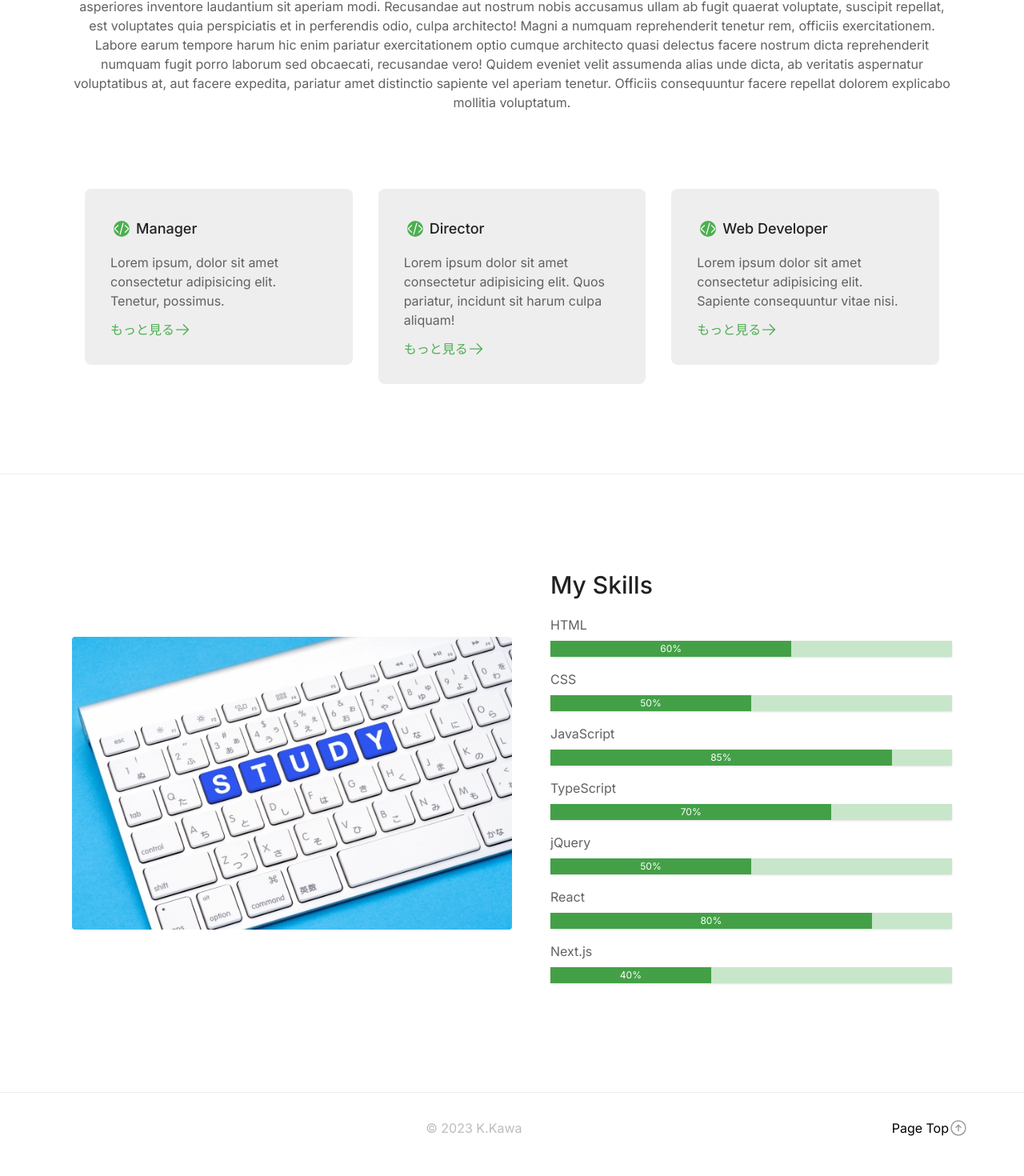
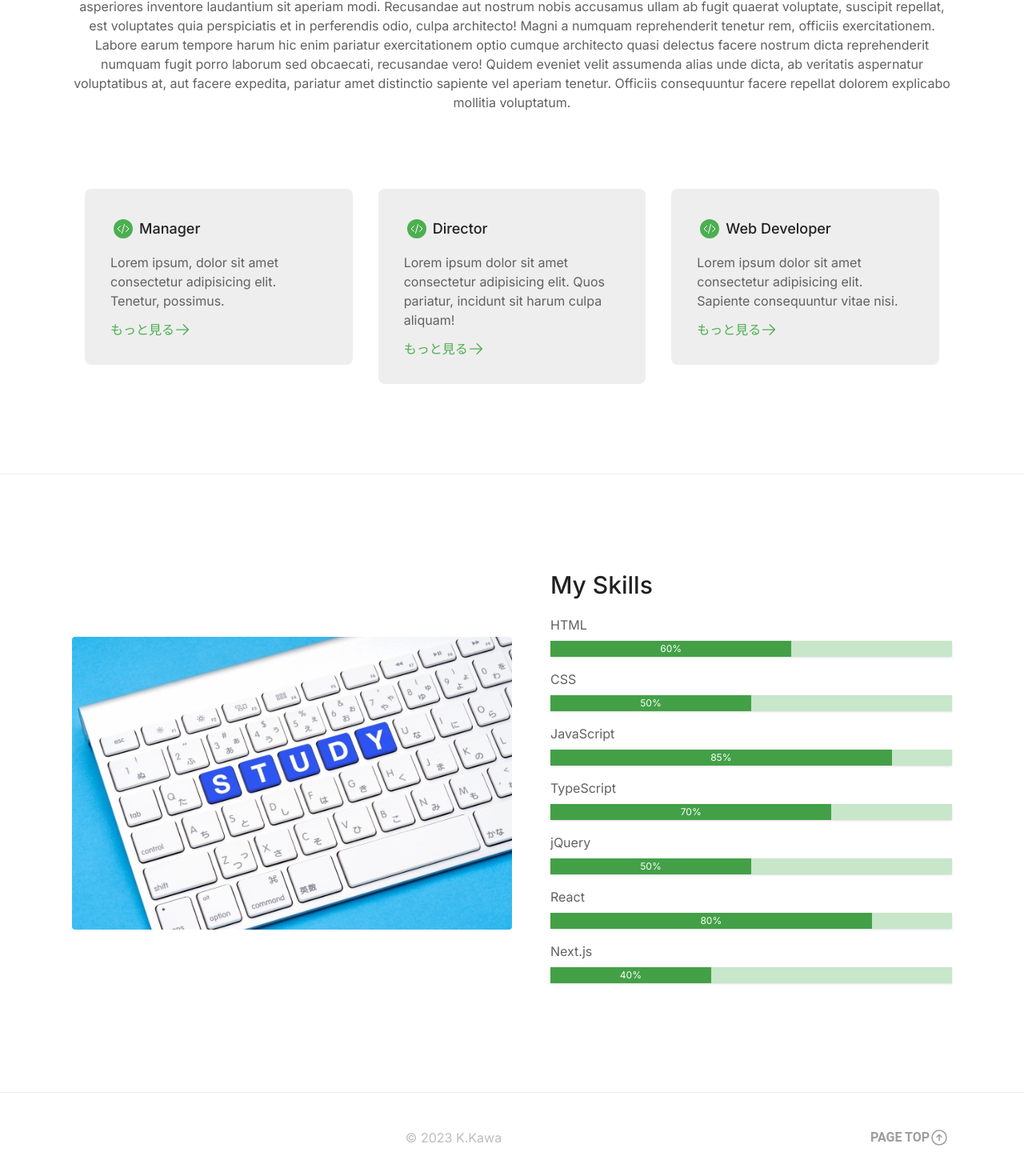
Before and after one commit to ChoroCoDev/portfolio-app, a Next.js app: page / in a window 1280 px wide. Shown: the part 1020-2490 px from the top of the page at 80% size. Built offline with nearby package versions, Linux system fonts and the light colour scheme.

Commit message:
#6 コンポーネントをリフレッシュ

```diff
--- /dev/null
+++ b/src/components/About/DeveloperCard.tsx
@@ -0,0 +1,28 @@
+import { ArrowRightIcon, CodeBracketIcon } from '@/components'
+
+type CardUtilProps = {
+  title: string
+  desc: string
+}
+
+export const DeveloperCard = ({ title, desc }: CardUtilProps) => {
+  return (
+    <div className='md:w-1/3 p-4'>
+      <div className='bg-gray-200 rounded-lg p-8'>
+        <div className='flex items-center mb-3 px-1 py-1'>
+          <div className='bg-green-500 text-white rounded-full px-1 py-1'>
+            <CodeBracketIcon className='h-4 w-4 text-white' />
+          </div>
+          <h2 className='text-gray-900 text-lg font-medium ml-2'>{title}</h2>
+        </div>
+        <div>
+          <p>{desc}</p>
+          <a href='#' className='flex mt-3 text-green-500 items-center'>
+            もっと見る
+            <ArrowRightIcon className='h-5 w-5' />
+          </a>
+        </div>
+      </div>
+    </div>
+  )
+}
--- a/src/components/About.tsx
+++ b/src/components/About/index.tsx
@@ -1,65 +1,5 @@
-import React, { SVGAttributes, useMemo } from 'react'
-
-const CodeBracketIcon = (props: SVGAttributes<SVGElement>) => {
-  return (
-    <svg
-      fill='none'
-      stroke='currentColor'
-      strokeWidth={1.5}
-      viewBox='0 0 24 24'
-      xmlns='http://www.w3.org/2000/svg'
-      aria-hidden='true'
-      {...props}>
-      <path
-        strokeLinecap='round'
-        strokeLinejoin='round'
-        d='M17.25 6.75L22.5 12l-5.25 5.25m-10.5 0L1.5 12l5.25-5.25m7.5-3l-4.5 16.5'
-      />
-    </svg>
-  )
-}
-
-const ArrowRightIcon = (props: SVGAttributes<SVGElement>) => {
-  return (
-    <svg
-      fill='none'
-      stroke='currentColor'
-      strokeWidth={1.5}
-      viewBox='0 0 24 24'
-      xmlns='http://www.w3.org/2000/svg'
-      aria-hidden='true'
-      {...props}>
-      <path strokeLinecap='round' strokeLinejoin='round' d='M13.5 4.5L21 12m0 0l-7.5 7.5M21 12H3' />
-    </svg>
-  )
-}
-
-type CardUtilProps = {
-  title: string
-  desc: string
-}
-
-const DeveloperCard = ({ title, desc }: CardUtilProps) => {
-  return (
-    <div className='md:w-1/3 p-4'>
-      <div className='bg-gray-200 rounded-lg p-8'>
-        <div className='flex items-center mb-3 px-1 py-1'>
-          <div className='bg-green-500 text-white rounded-full'>
-            <CodeBracketIcon className='h-5 w-5 text-white' />
-          </div>
-          <h2 className='text-gray-900 text-lg font-medium ml-2'>{title}</h2>
-        </div>
-        <div>
-          <p>{desc}</p>
-          <a href='#' className='flex mt-3 text-green-500 items-center'>
-            もっと見る
-            <ArrowRightIcon className='h-5 w-5' />
-          </a>
-        </div>
-      </div>
-    </div>
-  )
-}
+import React, { useMemo } from 'react'
+import { DeveloperCard } from '@/components/About/DeveloperCard'
 
 export const About = () => {
   const cardUtils = useMemo(
@@ -116,3 +56,5 @@ export const About = () => {
     </section>
   )
 }
+
+export { DeveloperCard }
--- a/src/components/Footer.tsx
+++ /dev/null
@@ -1,34 +0,0 @@
-import React, { SVGAttributes } from 'react'
-
-export function ArrowUpCircleIcon(props: SVGAttributes<SVGElement>) {
-  return (
-    <svg
-      fill='none'
-      stroke='currentColor'
-      strokeWidth={1.5}
-      viewBox='0 0 24 24'
-      xmlns='http://www.w3.org/2000/svg'
-      aria-hidden='true'
-      {...props}>
-      <path
-        strokeLinecap='round'
-        strokeLinejoin='round'
-        d='M15 11.25l-3-3m0 0l-3 3m3-3v7.5M21 12a9 9 0 11-18 0 9 9 0 0118 0z'
-      />
-    </svg>
-  )
-}
-
-export const Footer = () => {
-  return (
-    <footer className='border-t py-8 mx-auto'>
-      <div className='container flex mx-auto flex-col md:flex-row items-center '>
-        <h3 className='text-gray-400 md:ml-auto'>© {new Date().getFullYear()} K.Kawa</h3>
-        <a href='#home' className='flex hover:text-blue-400 duration-300 md:ml-auto text-base'>
-          Page Top
-          <ArrowUpCircleIcon className='h-6 w-6 text-gray-500' />
-        </a>
-      </div>
-    </footer>
-  )
-}
--- /dev/null
+++ b/src/components/Footer/PageTopButton.tsx
@@ -0,0 +1,26 @@
+'use client'
+import React from 'react'
+import { Button } from '@material-tailwind/react'
+
+export const PageTopButton = () => {
+  return (
+    <a href='#top' className='flex md:ml-auto'>
+      <Button variant='text' className='flex text-gray-500 hover:text-blue-400 duration-300 text-base'>
+        Page Top
+        <svg
+          xmlns='http://www.w3.org/2000/svg'
+          fill='none'
+          viewBox='0 0 24 24'
+          stroke-width='1.5'
+          stroke='currentColor'
+          className='w-6 h-6'>
+          <path
+            stroke-linecap='round'
+            stroke-linejoin='round'
+            d='M15 11.25l-3-3m0 0l-3 3m3-3v7.5M21 12a9 9 0 11-18 0 9 9 0 0118 0z'
+          />
+        </svg>
+      </Button>
+    </a>
+  )
+}
--- /dev/null
+++ b/src/components/Footer/index.tsx
@@ -0,0 +1,16 @@
+import React from 'react'
+import { PageTopButton } from '@/components/Footer/PageTopButton'
+
+export const Footer = () => {
+  return (
+    <footer className='border-t py-8 mx-auto'>
+      <div className='container flex mx-auto flex-col md:flex-row items-center '>
+        <h3 className='text-gray-400 md:ml-auto'>© {new Date().getFullYear()} K.Kawa</h3>
+        <PageTopButton />
+      </div>
+    </footer>
+  )
+}
+
+// className='flex  md:ml-auto text-base bg-white-100'
+// text-gray-500 hover:text-blue-400 duration-300
--- a/src/components/Header.tsx
+++ /dev/null
@@ -1,37 +0,0 @@
-import React, { useMemo } from 'react'
-
-export const Header = () => {
-  const items = useMemo(
-    () => [
-      {
-        title: 'Home',
-        id: '#home',
-      },
-      {
-        title: 'About',
-        id: '#about',
-      },
-      {
-        title: 'Skills',
-        id: '#skills',
-      },
-    ],
-    [],
-  )
-  return (
-    <header className='bg-white text-gray-700 border-b sticky top-0 z-50'>
-      <div className='container flex mx-auto p-5 flex-col md:flex-row items-center'>
-        <a href='/' className='font-medium text-gray-900 mb-4 md:mb-0'>
-          <span className='text-xl ml-3'>K.Kawa</span>
-        </a>
-        <nav className='md:ml-auto text-base'>
-          {items.map(({ title, id }, index) => (
-            <a key={'navbar-' + index} href={id} className='mr-5 hover:text-blue-400 duration-300'>
-              {title}
-            </a>
-          ))}
-        </nav>
-      </div>
-    </header>
-  )
-}
--- /dev/null
+++ b/src/components/Header/NavBar/index.tsx
@@ -0,0 +1,22 @@
+import React from 'react'
+
+type ItemProps = {
+  title: string
+  link: string
+}
+
+type Props = {
+  items: ItemProps[]
+}
+
+export const NavBar = ({ items }: Props) => {
+  return (
+    <nav className='md:ml-auto text-base'>
+      {items.map(({ title, link }, index) => (
+        <a key={'navbar-' + index} href={link} className='mr-5 hover:text-blue-400 duration-300 '>
+          {title}
+        </a>
+      ))}
+    </nav>
+  )
+}
--- /dev/null
+++ b/src/components/Header/Title.tsx
@@ -0,0 +1,13 @@
+import React from 'react'
+
+type Props = {
+  title: string
+}
+
+export const Title = ({ title }: Props) => {
+  return (
+    <a href='/' className='font-medium text-gray-900 mb-4 md:mb-0 hover:text-red-400 duration-150'>
+      <span className='text-xl ml-3'>{title}</span>
+    </a>
+  )
+}
--- /dev/null
+++ b/src/components/Header/index.tsx
@@ -0,0 +1,31 @@
+import React, { useMemo } from 'react'
+import { Title } from './Title'
+import { NavBar } from '@/components/Header/NavBar'
+
+export const Header = () => {
+  const items = useMemo(
+    () => [
+      {
+        title: 'Home',
+        link: '#home',
+      },
+      {
+        title: 'About',
+        link: '#about',
+      },
+      {
+        title: 'Skills',
+        link: '#skills',
+      },
+    ],
+    [],
+  )
+  return (
+    <header className='bg-white text-gray-700 border-b sticky top-0 z-50'>
+      <div className='container flex mx-auto p-5 flex-col md:flex-row items-center'>
+        <Title title='K.Kawa' />
+        <NavBar items={items} />
+      </div>
+    </header>
+  )
+}
--- /dev/null
+++ b/src/components/Icons.tsx
@@ -0,0 +1,54 @@
+import React, { SVGAttributes } from 'react'
+
+export const CodeBracketIcon = (props: SVGAttributes<SVGElement>) => {
+  return (
+    <svg
+      fill='none'
+      stroke='currentColor'
+      strokeWidth={1.5}
+      viewBox='0 0 24 24'
+      xmlns='http://www.w3.org/2000/svg'
+      aria-hidden='true'
+      {...props}>
+      <path
+        strokeLinecap='round'
+        strokeLinejoin='round'
+        d='M17.25 6.75L22.5 12l-5.25 5.25m-10.5 0L1.5 12l5.25-5.25m7.5-3l-4.5 16.5'
+      />
+    </svg>
+  )
+}
+
+export const ArrowRightIcon = (props: SVGAttributes<SVGElement>) => {
+  return (
+    <svg
+      fill='none'
+      stroke='currentColor'
+      strokeWidth={1.5}
+      viewBox='0 0 24 24'
+      xmlns='http://www.w3.org/2000/svg'
+      aria-hidden='true'
+      {...props}>
+      <path strokeLinecap='round' strokeLinejoin='round' d='M13.5 4.5L21 12m0 0l-7.5 7.5M21 12H3' />
+    </svg>
+  )
+}
+
+export const ArrowUpCircleIcon = (props: SVGAttributes<SVGElement>) => {
+  return (
+    <svg
+      fill='none'
+      stroke='currentColor'
+      strokeWidth={1.5}
+      viewBox='0 0 24 24'
+      xmlns='http://www.w3.org/2000/svg'
+      aria-hidden='true'
+      {...props}>
+      <path
+        strokeLinecap='round'
+        strokeLinejoin='round'
+        d='M15 11.25l-3-3m0 0l-3 3m3-3v7.5M21 12a9 9 0 11-18 0 9 9 0 0118 0z'
+      />
+    </svg>
+  )
+}
--- a/src/components/Main.tsx
+++ b/src/components/Main.tsx
@@ -20,6 +20,14 @@ export const Main = () => {
           <button className='text-white bg-green-500 py-2 px-6 border-0 rounded text-lg hover:bg-green-600 duration-300'>
             Contact
           </button>
+          <label htmlFor='pop-up'></label>
+          <div className='container'>
+            <div>
+              <label htmlFor='pop-up'></label>
+              <h4></h4>
+              <p></p>
+            </div>
+          </div>
         </div>
         <div className='md:w-1/2 lg:max-w-lg w-5/6'>
           <Image src='/img/hello_world.jpg' alt='' width={640} height={427} className='object-fit' />
--- a/src/components/index.tsx
+++ b/src/components/index.tsx
@@ -1,5 +1,6 @@
 export * from './About'
 export * from './Footer'
 export * from './Header'
+export * from './Icons'
 export * from './Main'
 export * from './Skills'
```
